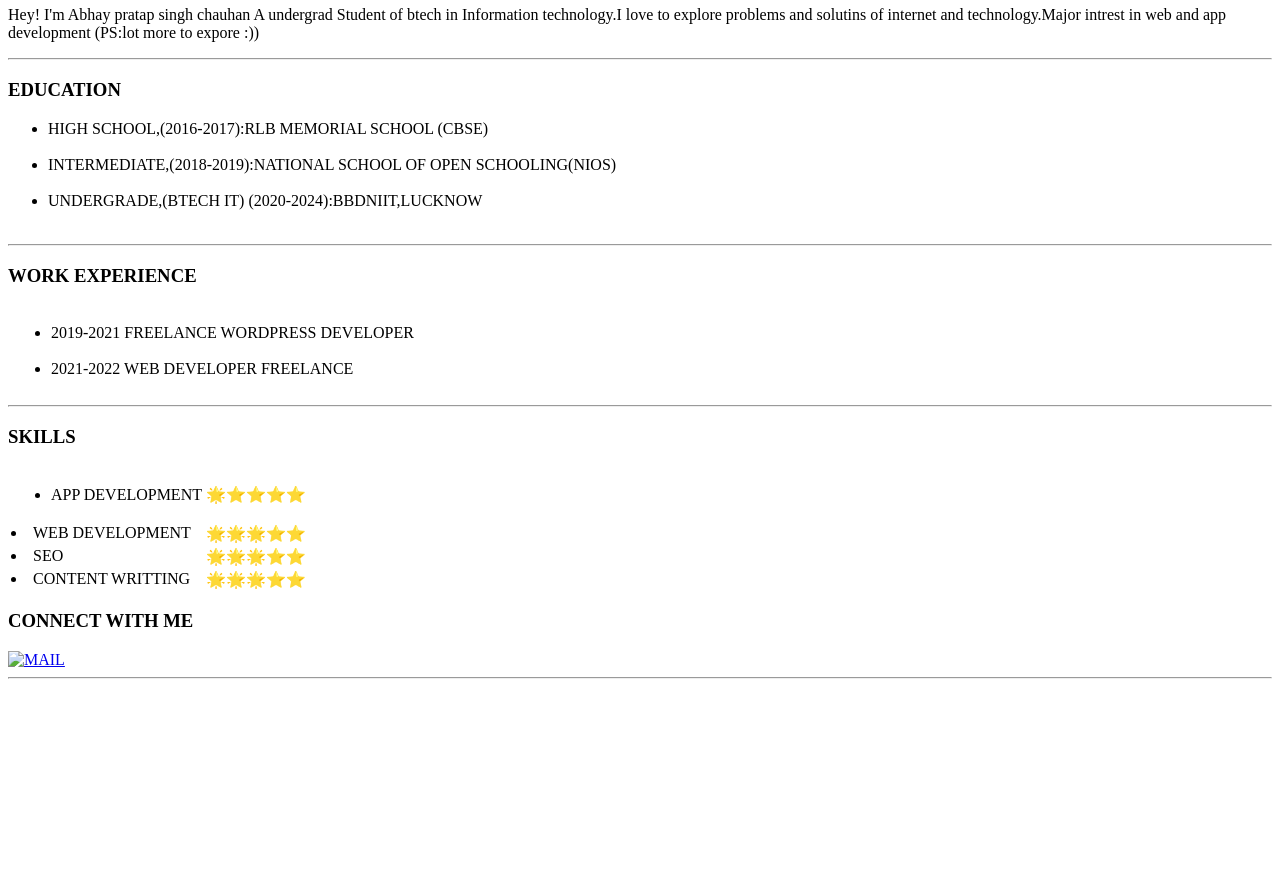
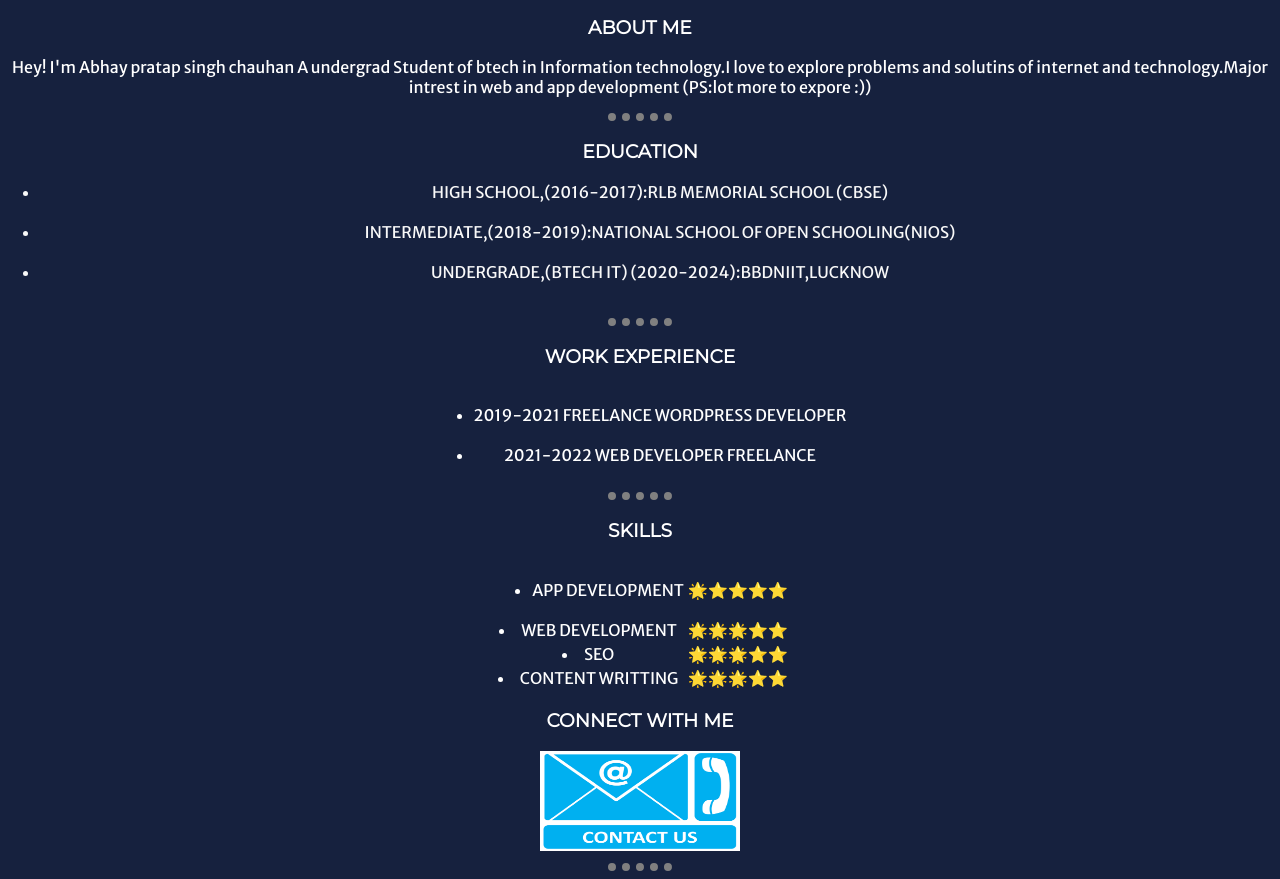
Before and after one commit to AbhayChauhann/new, a plain HTML site: page index.html in a window 1280 px wide. Shown: the part 281-1160 px from the top of the page. Before the commit the page ends 968 px from the top, so only its background shows below. Drawn offline with Linux system fonts and the light colour scheme; the site is published under a folder, as on GitHub Pages, so addresses that start at the root find nothing.

Commit message:
Update index.html

```diff
--- a/index.html
+++ b/index.html
@@ -4,7 +4,7 @@
 <head>
   <meta charset="utf-8">
   <title>✪Abhay portfolio✪</title>
-  <link rel="stylesheet" href="/css/style.css">
+  <link rel="stylesheet" href="css/style.css">
   <link rel="icon" href="css\favicon.ico">
 
   <link rel="preconnect" href="https://fonts.googleapis.com">
@@ -109,7 +109,7 @@
 
 
   <H3>CONNECT WITH ME </H3>
-  <a href="/contact me.html"><img src="/contact-us.png" alt="MAIL" width="200" height="100"></a>
+  <a href="contact me.html"><img src="contact-us.png" alt="MAIL" width="200" height="100"></a>
   <hr />
 </body>
 
```
